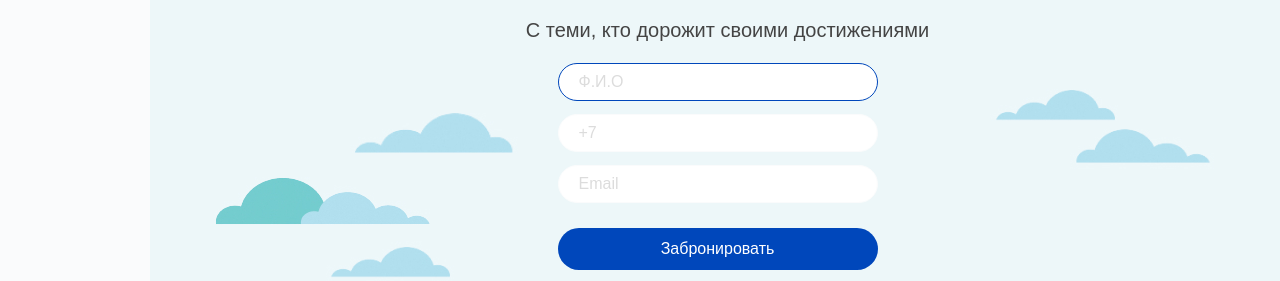
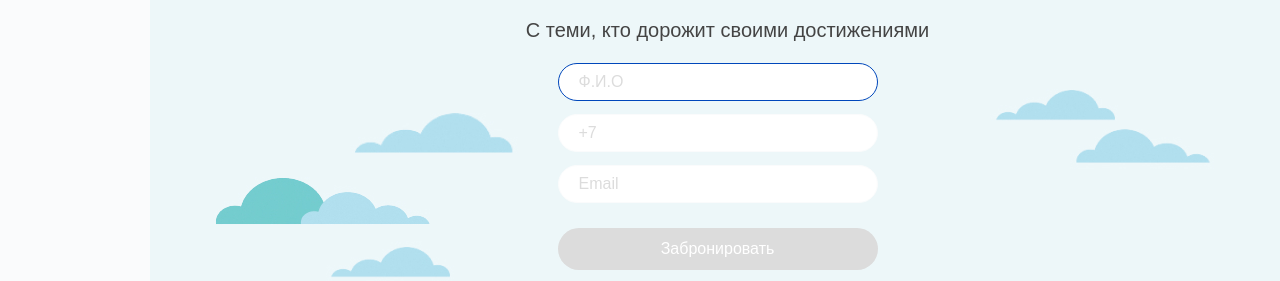
Before and after one commit to DeepViolet777/Ingosstrah, a website: page index.html in a window 1280 px wide. Shown: the part 519-800 px from the top of the page. Drawn offline with nearby package versions, Linux system fonts and the light colour scheme.

Commit message:
Form modified

```diff
--- a/css/style.scss
+++ b/css/style.scss
@@ -321,6 +321,7 @@ img {
             border-width: 0;
             background: #0047BB;
             outline: none;
+            transition: .3s ease;
 
 
             &:disabled {
--- a/index.html
+++ b/index.html
@@ -70,7 +70,7 @@
                         <div class="form-check"></div>
                         </div>
                         </div>
-                        <input type="submit" value="Забронировать" class="form-submit_btn submit_btn">
+                        <input type="submit" value="Забронировать" class="form-submit_btn submit_btn" disabled>
                         <div class="form-personal">
                             <input type="checkbox" name="personal-data_submit" id="check_submit"
                                 class="form-personal_check" value="personal data submitted">
```
Also changed, not shown: css/style.css, 1 other file.
